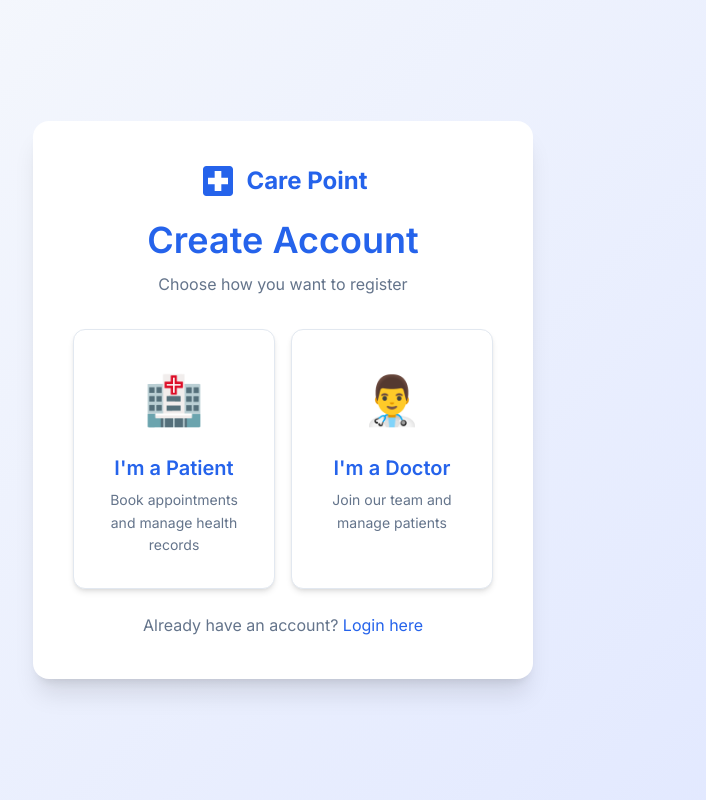
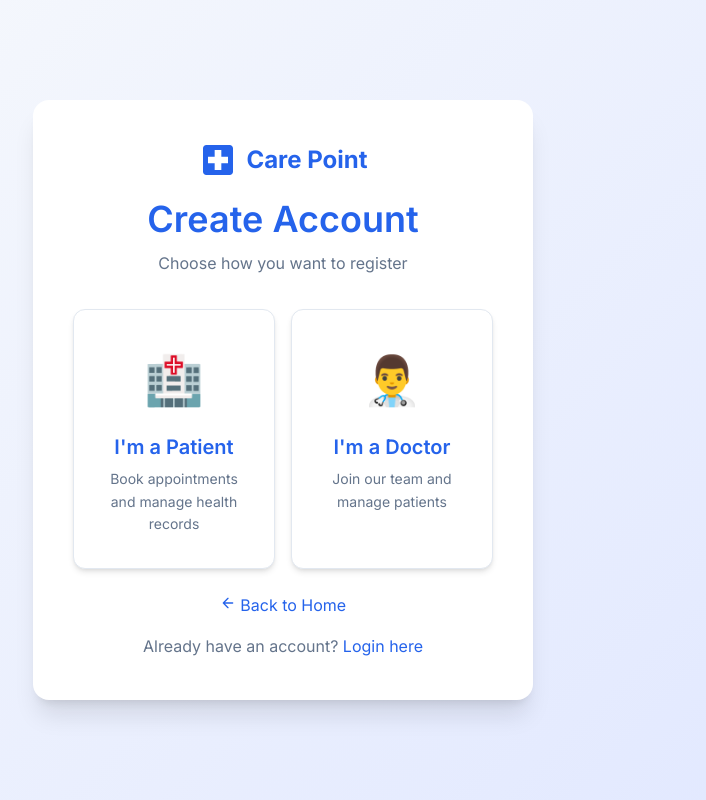
Before and after one commit to zaheer-io/Hosptial_Project, a Django app: page /register/choice/ in a window 1280 px wide. Shown: the whole page, without its empty margins (357-1063 px from the left). Run offline with Django 5.2, Linux system fonts and the light colour scheme.

Commit message:
Change account app's tempalte designs

```diff
--- a/HospitalProject/templates/accounts/register_choice.html
+++ b/HospitalProject/templates/accounts/register_choice.html
@@ -11,12 +11,12 @@
 <div class="auth-container">
     <div class="auth-card" style="max-width: 500px;">
         <div class="auth-header">
-            <a href="{% url 'accounts:home' %}" style="display: inline-flex; align-items: center; gap: 0.5rem; font-size: 1.5rem; font-weight: 700; color: var(--primary-color); margin-bottom: 1rem;">
+            <div style="display: inline-flex; align-items: center; gap: 0.5rem; font-size: 1.5rem; font-weight: 700; color: var(--primary-color); margin-bottom: 1rem;">
                 <svg viewBox="0 0 24 24" fill="currentColor" style="width: 40px; height: 40px;">
                     <path d="M19 3H5c-1.1 0-2 .9-2 2v14c0 1.1.9 2 2 2h14c1.1 0 2-.9 2-2V5c0-1.1-.9-2-2-2zm-1 11h-4v4h-4v-4H6v-4h4V6h4v4h4v4z"/>
                 </svg>
                 Care Point
-            </a>
+            </div>
             <h1>Create Account</h1>
             <p>Choose how you want to register</p>
         </div>
@@ -35,7 +35,11 @@
         </div>
 
         <div class="auth-footer">
-            <p>Already have an account? <a href="{% url 'accounts:login' %}">Login here</a></p>
+            <a href="{% url 'accounts:home' %}" class="btn-back-home">
+                <svg viewBox="0 0 24 24" width="16" height="16" stroke="currentColor" stroke-width="2" fill="none" stroke-linecap="round" stroke-linejoin="round"><path d="M19 12H5M12 19l-7-7 7-7"/></svg>
+                Back to Home
+            </a>
+            <p style="margin-top: 1rem;">Already have an account? <a href="{% url 'accounts:login' %}">Login here</a></p>
         </div>
     </div>
 </div>
```
Also changed, not shown: HospitalProject/templates/accounts/login.html (+7 -3 lines), HospitalProject/templates/accounts/register_doctor.html (+7 -3 lines).
